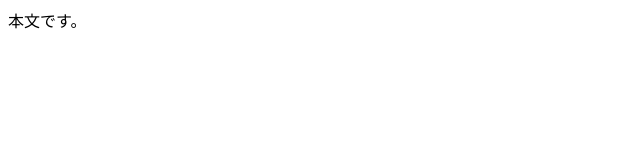
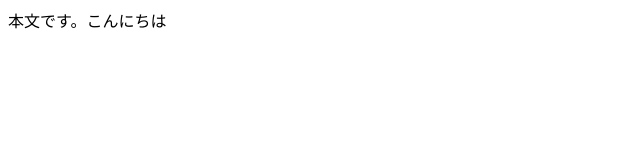
Before and after one commit to tatyunn2408/MyFirstSTS, a plain HTML site: page index.html in a window 1280 px wide. Shown: the full height of the page, 0-640 px from the left. Drawn offline with Linux system fonts and the light colour scheme.

Commit message:
こんにちはを追加

```diff
--- a/index.html
+++ b/index.html
@@ -5,6 +5,6 @@
 <title>タイトル</title>
 </head>
 <body>
-本文です。
+本文です。こんにちは
 </body>
 </html>
```
